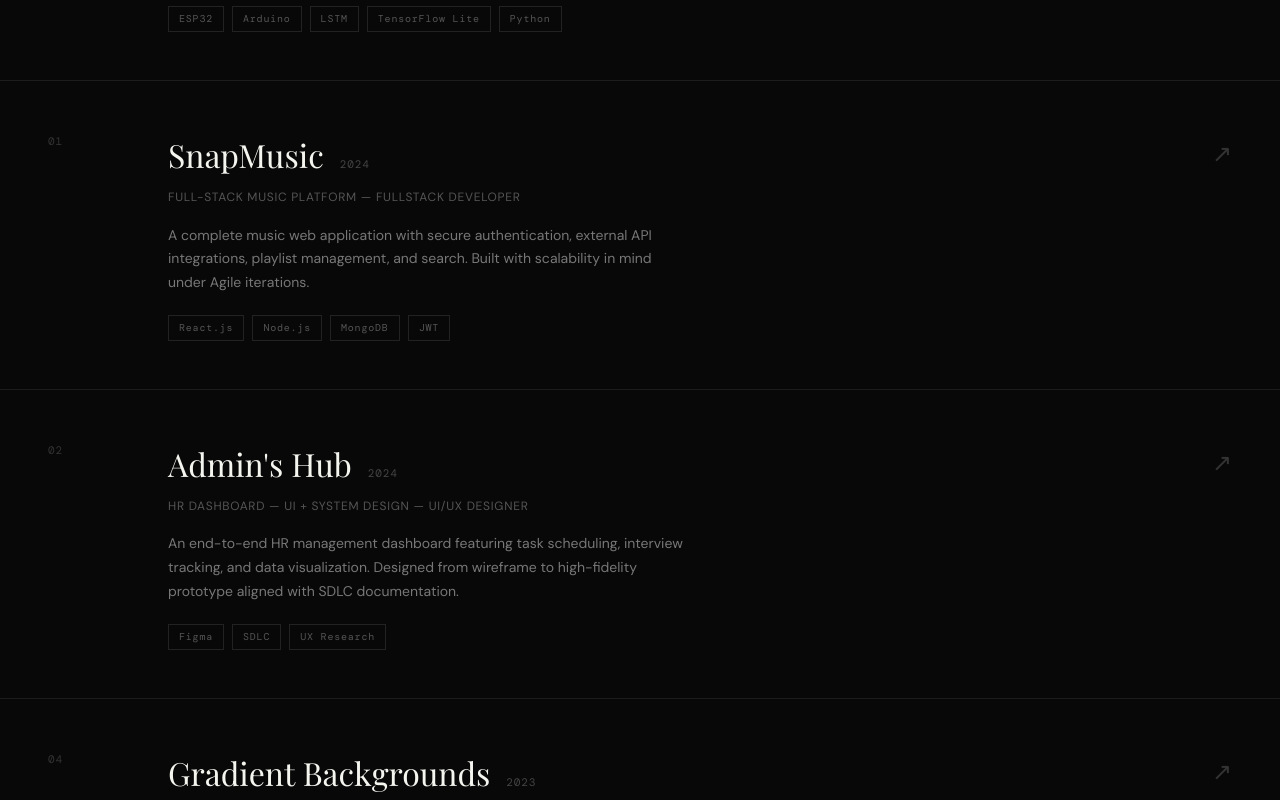
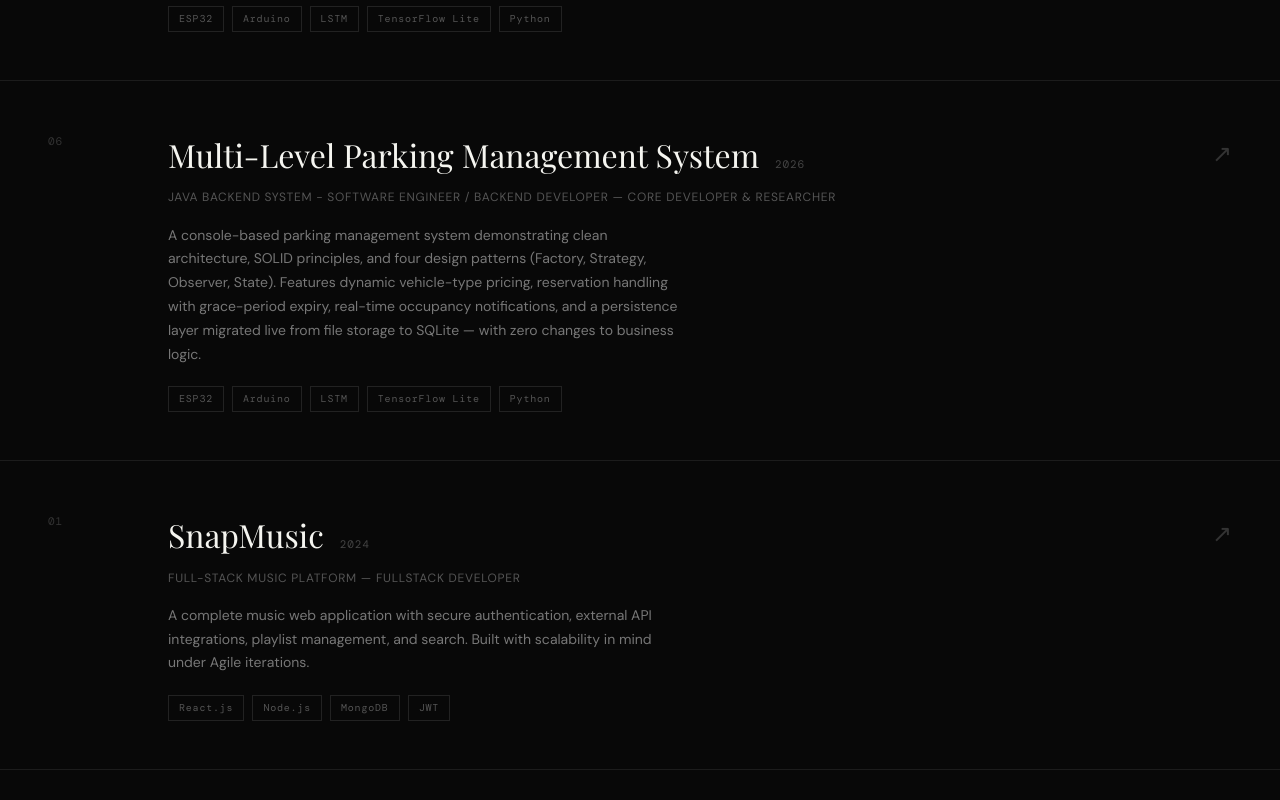
Before and after one commit to InviolateGR/gowshick-portfolio, a Next.js app: page / in a window 1280 px wide. Shown: the part 4680-5480 px from the top of the page. Built offline with nearby package versions, Linux system fonts and the light colour scheme; a web font is replaced by a local one.

Commit message:
feat: add new project, multi-level parking management system, add project github link

```diff
--- a/components/sections/Projects.tsx
+++ b/components/sections/Projects.tsx
@@ -28,6 +28,19 @@ const projects = [
   index: '06',
   accent: '#9ab8c8',
   url: '#', // replace with conference paper link or leave as '#'
+  },
+  {
+  title: 'Multi-Level Parking Management System',
+  subtitle: 'Java Backend System - Software Engineer / Backend Developer',
+  year: '2026',
+  stack: ['ESP32', 'Arduino', 'LSTM', 'TensorFlow Lite', 'Python'],
+  role: 'Core Developer & Researcher',
+  description:
+    'A console-based parking management system demonstrating clean architecture, SOLID principles, and four design patterns (Factory, Strategy, Observer, State). Features dynamic vehicle-type pricing, reservation handling with grace-period expiry, real-time occupancy notifications, and a persistence layer migrated live from file storage to SQLite — with zero changes to business logic.',
+  tags: ['Java', 'Design Patterns', 'JDBC', 'SQLite', 'JUnit'],
+  index: '06',
+  accent: '#c29ac8',
+  url: 'https://github.com/InviolateGR/parking-management-system',
   },
   {
     title: 'SnapMusic',
```
